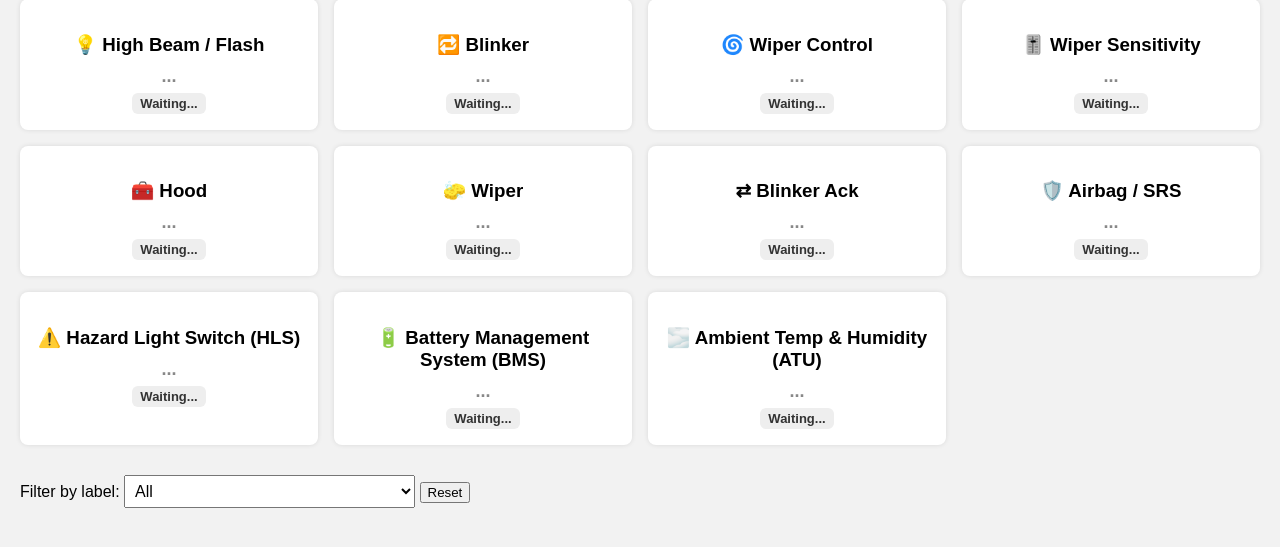
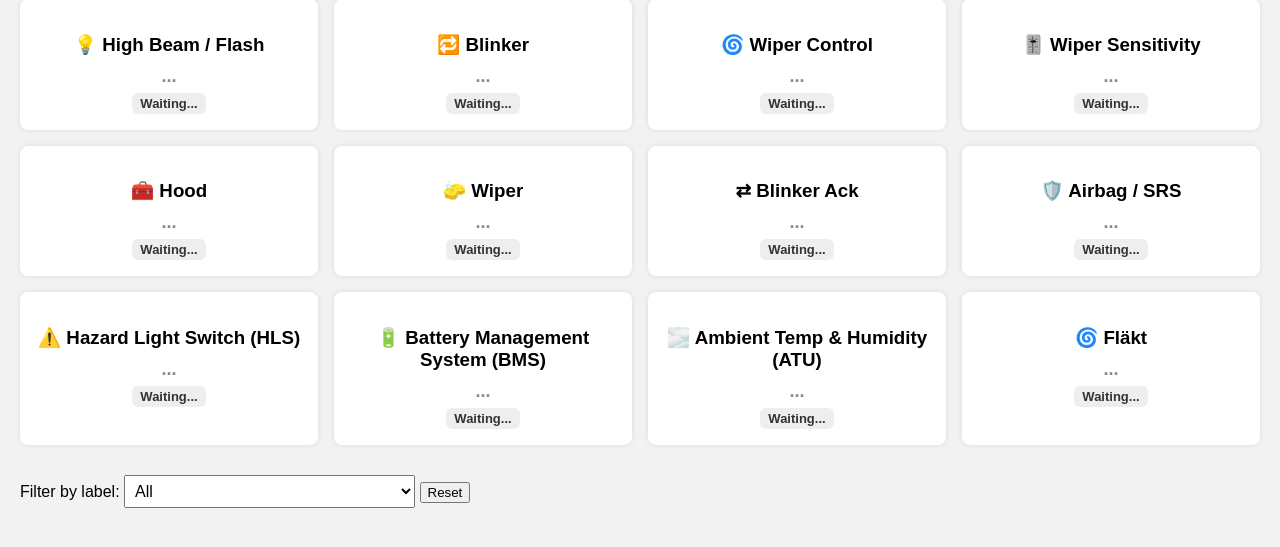
Before and after one commit to brodenn/canbus_classroom, a Flask app: page / in a window 1280 px wide. Shown: the part 69-616 px from the top of the page. Run offline with Flask 3, Linux system fonts and the light colour scheme; data that the repository does not hold is empty.

Commit message:
Add Fläkt support in CAN data decoding and update dashboard styles

```diff
--- a/pi_can_dashboard/app.py
+++ b/pi_can_dashboard/app.py
@@ -24,6 +24,7 @@ ID_LABELS = {
     "0x450": "Hazard Light Switch (HLS)",
     "0x451": "Blinker Ack",
     "0x459": "Hood & Wiper Feedback",
+    "0x460": "Fläkt",
     "0x666": "Airbag / SRS"
 }
 
@@ -201,6 +202,9 @@ def decode_data(id_str, hex_data):
                 return f"🌡️ {temp_c:.2f} °C | 💧 {humidity}%"
             return f"RAW: {bytes_list}"
 
+        elif id_str == "0x460" and len(bytes_list) >= 1:
+            return "🌀 Fläkt På" if bytes_list[0] == "01" else "❄️ Fläkt Av"
+
     except Exception as e:
         print(f"⚠️ Decode error for {id_str}: {e}")
         return f"ERR: {hex_data}"
--- a/pi_can_dashboard/templates/index.html
+++ b/pi_can_dashboard/templates/index.html
@@ -32,6 +32,7 @@
     .Hazard { background-color: #ff5722; }
     .Humidity { background-color: #3f51b5; }
     .Sensitivity { background-color: #009688; }
+    .Fan { background-color: #9c27b0; }
     .Unknown { background-color: #aaa; }
     #filter {
       margin-bottom: 10px;
@@ -97,7 +98,8 @@
       "Airbag / SRS": "🛡️",
       "Hazard Light Switch (HLS)": "⚠️",
       "Battery Management System (BMS)": "🔋",
-      "Ambient Temp & Humidity (ATU)": "🌫️"
+      "Ambient Temp & Humidity (ATU)": "🌫️",
+      "Fläkt": "🌀"
     };
 
     const lastSeen = {};
@@ -118,6 +120,7 @@
       if (label.includes("Airbag")) return "Airbag";
       if (label.includes("Hazard")) return "Hazard";
       if (label.includes("Humidity") || label.includes("Ambient")) return "Humidity";
+      if (label.includes("Fläkt")) return "Fan";
       return "Unknown";
     }
 
```
